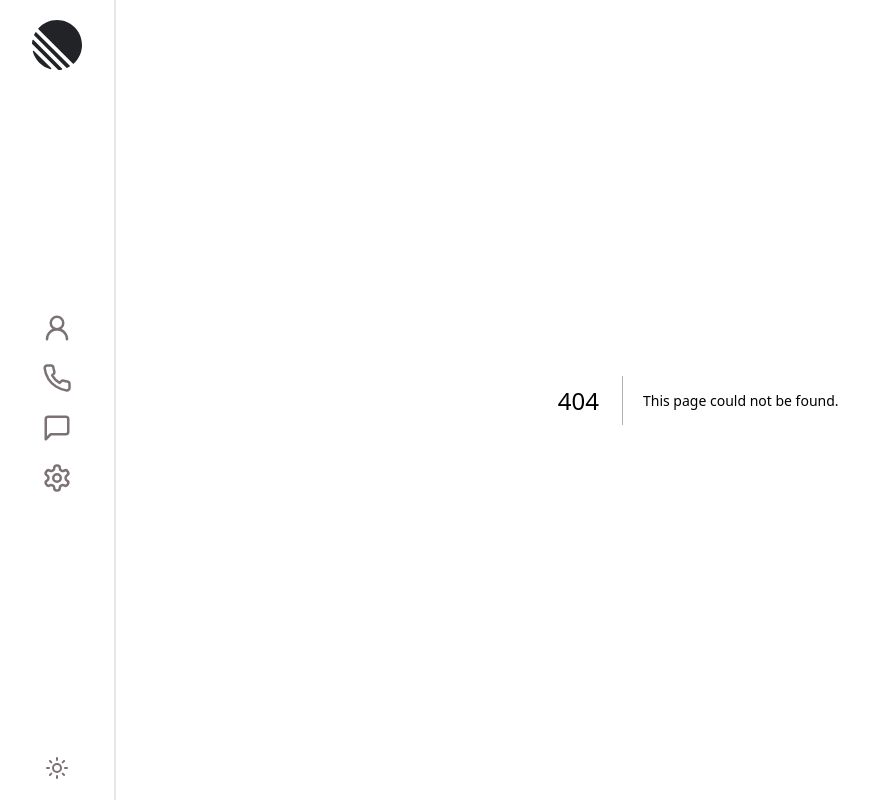
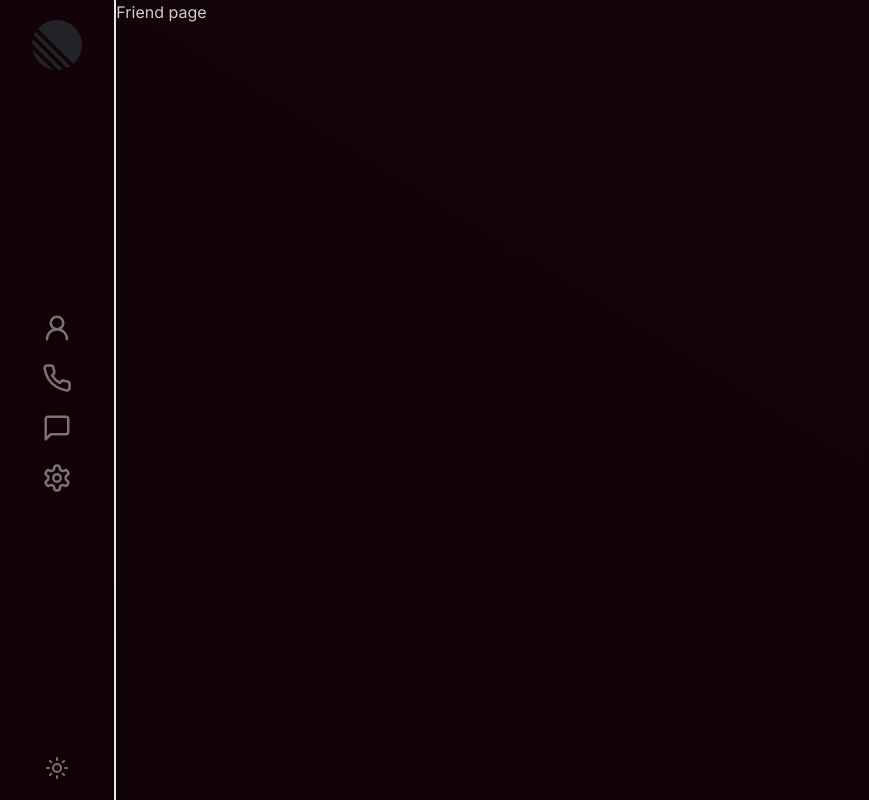
Before and after one commit to Genya10/friends-social-media, a Next.js app: page /friends in a window 1280 px wide. Before the commit this address had no page. Shown: the whole page, without its empty margins (0-869 px from the left). Built offline with nearby package versions, Linux system fonts and the light colour scheme.

Commit message:
create friends.tsx and a few styles

```diff
--- a/src/app/components/layout/Sidebar.module.scss
+++ b/src/app/components/layout/Sidebar.module.scss
@@ -1,6 +1,7 @@
 .sidebar{
     height: 100%;
-    @apply flex items-center flex-col justify-between border-r-2 py-5;
+    @apply flex items-center flex-col justify-between border-r-2
+           py-5 py-layout;
 
    a{
     @apply mb-5 block;
--- a/src/app/components/layout/Sidebar.tsx
+++ b/src/app/components/layout/Sidebar.tsx
@@ -1,3 +1,5 @@
+'use client'
+
 import Image from "next/image";
 import { Sun, User2, Phone, MessageSquare, Settings } from "lucide-react";
 import cl from "./Sidebar.module.scss";
--- /dev/null
+++ b/src/app/friends/page.tsx
@@ -0,0 +1,11 @@
+import type { Metadata } from 'next';
+
+export const metadata:Metadata={
+    title:'Friends'
+}
+
+export default function FriendPage(){
+    return(
+        <div>Friend page</div>
+    )
+}
--- a/src/app/page.tsx
+++ b/src/app/page.tsx
@@ -2,7 +2,8 @@ import Image from "next/image";
 
 export default function Home() {
   return (
-    <main>
-    </main>
+    <div>
+      Home page
+    </div>
   );
 }
--- a/tailwind.config.ts
+++ b/tailwind.config.ts
@@ -12,6 +12,9 @@ const config: Config = {
         white:'#efeff3',
         border: "rgba(255,255,255,0.12)",
       },
+      padding:{
+        layout:'1.25rem'
+      }
     },
   },
   plugins: [],
```
